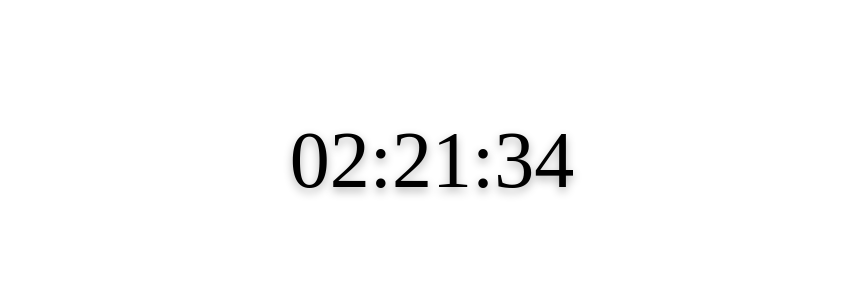
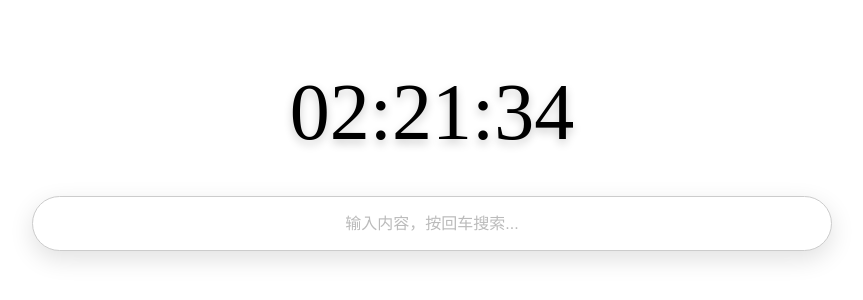
Before and after one commit to LumiDesk/islet, a Vue app: page / in a window 1280 px wide. Shown: the part 240-540 px from the top of the page, without its empty margins (208-1071 px from the left). Built offline with nearby package versions, Linux system fonts and the light colour scheme; a web font is replaced by a local one.

Commit message:
feat: 增加了搜索框功能

```diff
--- a/src/App.vue
+++ b/src/App.vue
@@ -1,10 +1,12 @@
 <script setup lang="ts">
 import MainClock from "./components/MainClock.vue";
+import MainSearchBar from "./components/MainSearchBar.vue";
 </script>
 
 <template>
   <div class="main-container">
     <MainClock></MainClock>
+    <MainSearchBar></MainSearchBar>
   </div>
 </template>
 
@@ -15,5 +17,6 @@ import MainClock from "./components/MainClock.vue";
   display: flex;
   align-items: center;
   justify-content: center;
+  flex-direction: column;
 }
 </style>
--- a/src/components/MainClock.vue
+++ b/src/components/MainClock.vue
@@ -45,6 +45,8 @@ onUnmounted(() => {
   font-size: 80px;
   font-variant-numeric: tabular-nums;
   font-family: "Fusion Pixel";
-  text-shadow: 0 4px 10px rgba(0, 0, 0, 0.3);
+  text-shadow: 0 4px 10px rgba(0, 0, 0, 0.2);
+  -webkit-font-smoothing: none;
+  font-smooth: never;
 }
 </style>
--- /dev/null
+++ b/src/components/MainSearchBar.vue
@@ -0,0 +1,64 @@
+<script setup lang="ts">
+import { ref } from "vue";
+
+const keyword = ref("");
+
+const handleSearch = () => {
+  const query = keyword.value.trim();
+  if (!query) return;
+  window.location.href = `https://www.bing.com/search?q=${encodeURIComponent(query)}`;
+};
+</script>
+
+<template>
+  <div class="search-wrapper">
+    <input
+      type="text"
+      v-model="keyword"
+      @keyup.enter="handleSearch"
+      placeholder="输入内容，按回车搜索..."
+      class="capsule-input"
+      autofocus
+    />
+  </div>
+</template>
+
+<style lang="scss" scoped>
+.search-wrapper {
+  margin-top: 40px;
+  width: 80%;
+  max-width: 800px;
+  display: flex;
+  justify-content: center;
+}
+
+.capsule-input {
+  width: 100%;
+  padding: 16px 32px;
+  font-size: 18px;
+  color: #333333;
+  background-color: #ffffff;
+  border: 1px solid #eaeaea;
+  border-radius: 50px;
+  outline: none;
+  box-shadow: 0 4px 12px rgba(0, 0, 0, 0.05);
+  transition: all 0.3s cubic-bezier(0.25, 0.8, 0.25, 1);
+  text-align: center;
+}
+
+.capsule-input:hover {
+  box-shadow: 0 8px 24px rgba(0, 0, 0, 0.08);
+  transform: translateY(-2px);
+}
+
+.capsule-input:focus {
+  border-color: #cccccc;
+  box-shadow: 0 8px 24px rgba(0, 0, 0, 0.12);
+  transform: translateY(-2px);
+}
+
+.capsule-input::placeholder {
+  color: #bbbbbb;
+  font-size: 16px;
+}
+</style>
```
